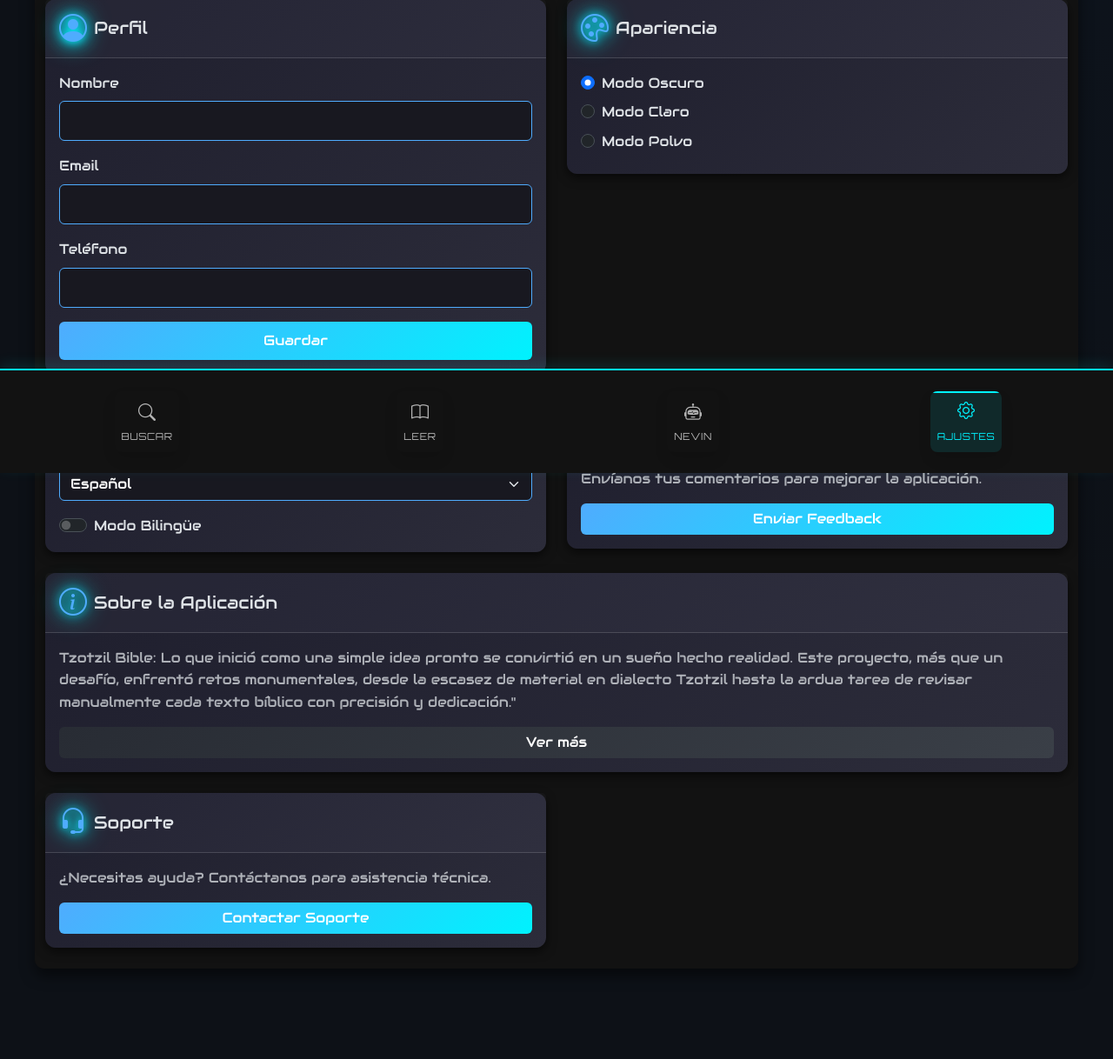
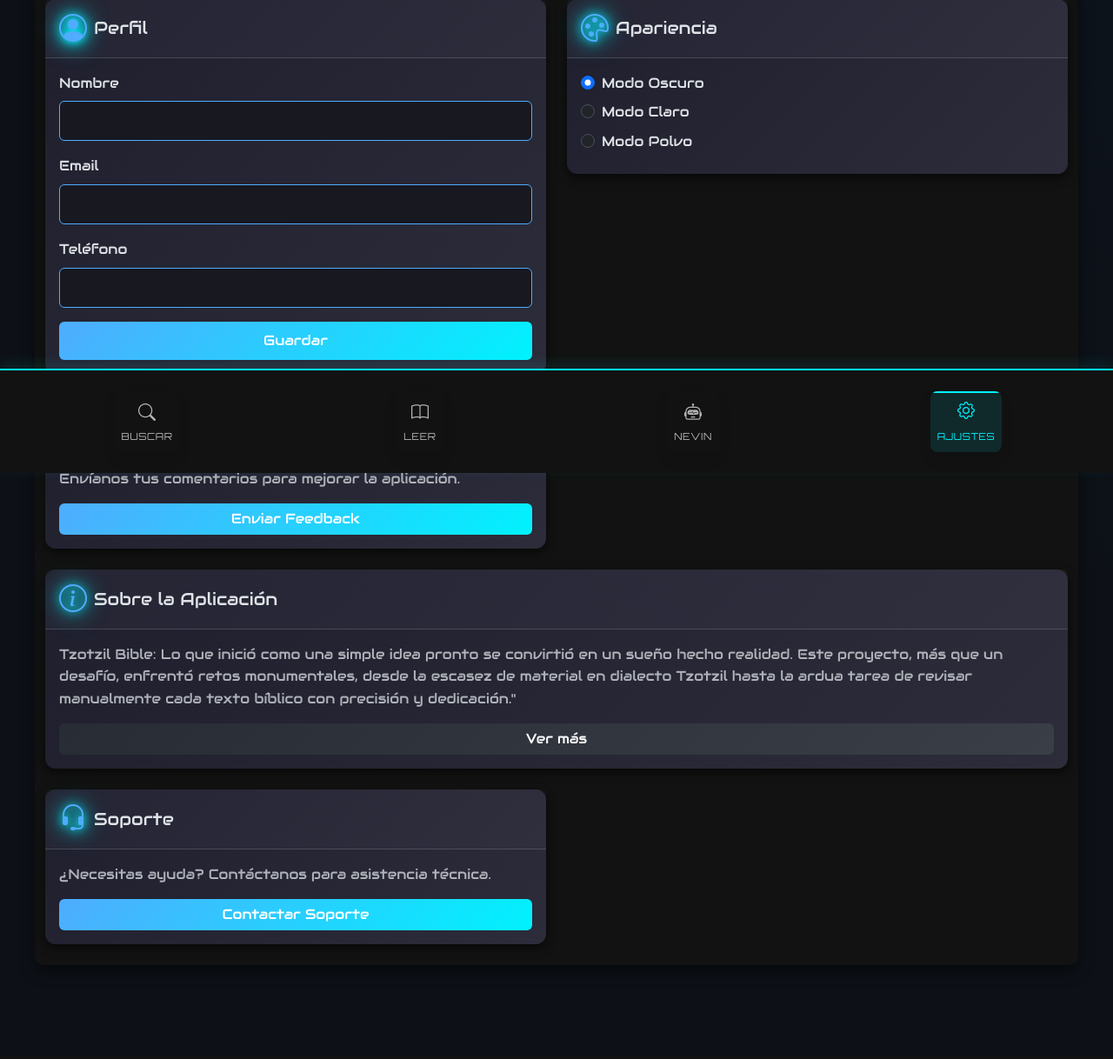
Before and after one commit to g3lasio/TzotzilBible-V3.0, a Flask app: page /settings in a window 1280 px wide. Shown: the part 256-1474 px from the top of the page at 87% size. After the commit the page ends 1342 px from the top, so only its background shows below. Run offline with Flask 3, Linux system fonts and the light colour scheme.

Commit message:
Assistant checkpoint: Remover secciÃ³n y lÃ³gica de idiomas de settings
Assistant generated file changes:
- templates/settings.html: Remover secciÃ³n de idiomas
- static/js/settings.js: Remover lÃ³gica de idiomas, Remover funciÃ³n setupLanguagePreferences, Remover llamada a setupLanguagePreferences

---

User prompt:

lo que estoy viendo es mucho lio para meternos en eso dejaremos eso en una futura actualizacion.
ahora podrias revisar @templates/settings.html y @static/js/settings.js solo quita la opcion de escoger idiomas para no causar confusion.

```diff
--- a/templates/settings.html
+++ b/templates/settings.html
@@ -110,32 +110,7 @@
             </div>
         </div>
 
-        <!-- Language Section -->
-        <div class="col-12 col-md-6">
-            <div class="card settings-card">
-                <div class="card-header d-flex align-items-center">
-                    <i class="bi bi-translate me-2 settings-icon"></i>
-                    <h5 class="mb-0">Idioma</h5>
-                </div>
-                <div class="card-body">
-                    <select class="form-select mb-3" id="languageSelect">
-                        <option value="es">Español</option>
-                        <option value="tz">Tzotzil</option>
-                        <option value="en">Inglés</option>
-                    </select>
-                    <div class="form-check form-switch">
-                        <input
-                            class="form-check-input"
-                            type="checkbox"
-                            id="bilingualMode"
-                        />
-                        <label class="form-check-label" for="bilingualMode"
-                            >Modo Bilingüe</label
-                        >
-                    </div>
-                </div>
-            </div>
-        </div>
+
 
         <!-- Feedback Section -->
         <div class="col-12 col-md-6">
```
Also changed, not shown: static/js/settings.js (+1 -41 lines).
